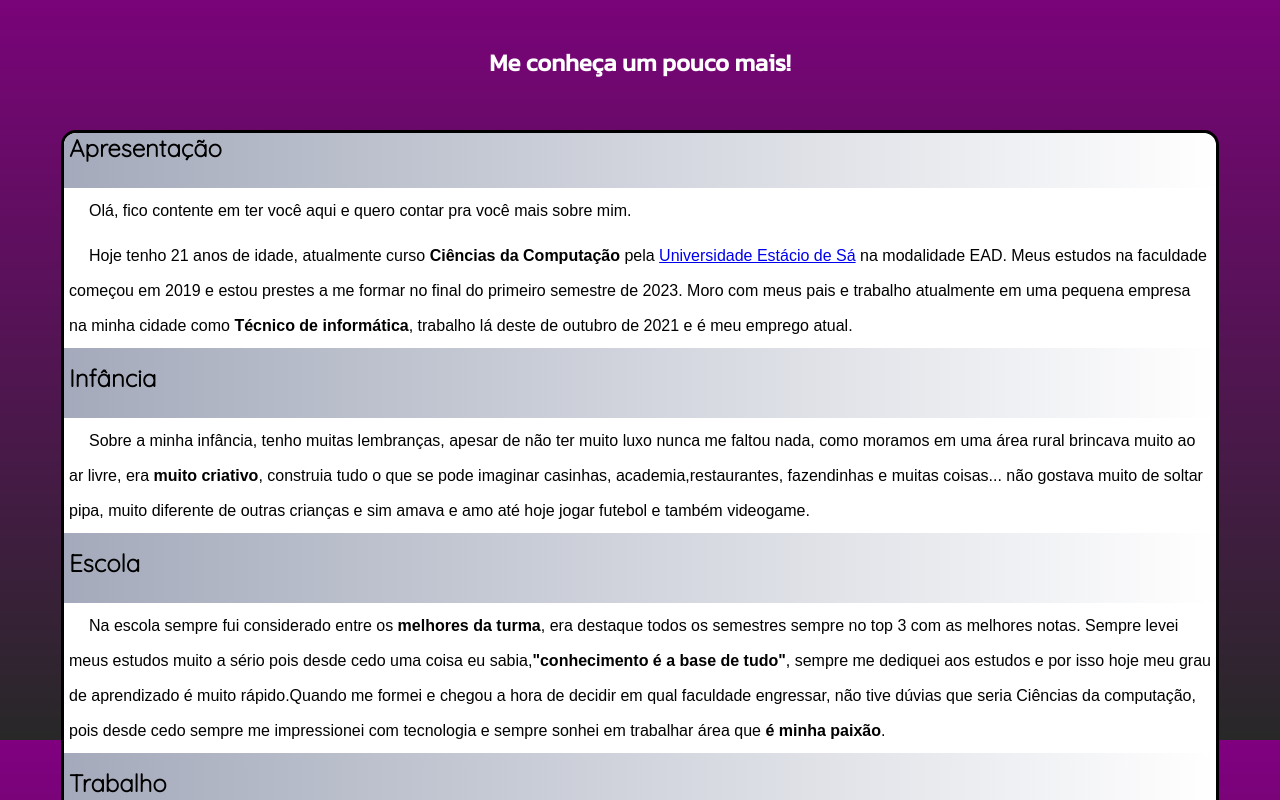
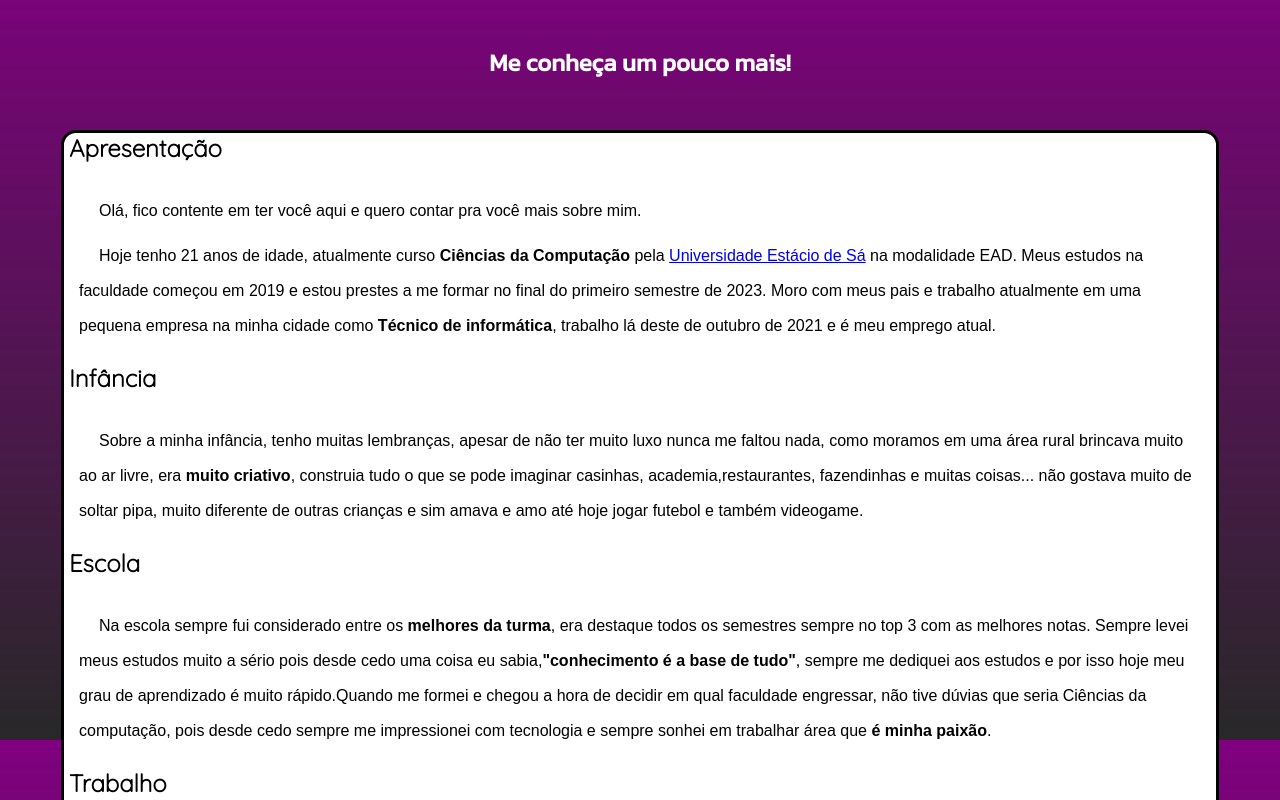
Before and after one commit to LuizSilva0205/Portfolio-Site, a plain HTML site: page index.html in a window 1280 px wide. Shown: the part 4060-4860 px from the top of the page. Drawn offline with nearby package versions, Linux system fonts and the light colour scheme.

Commit message:
new atualização

```diff
--- a/style.css
+++ b/style.css
@@ -200,7 +200,8 @@ section#biografia>h3{
     font-family: 'Quicksand', sans-serif;
     font-weight: bold;
     padding: 15px 0px 25px 5px;
-    font-size: 1.5em;background-image: linear-gradient(to right, rgb(164, 170, 187), white);
+    font-size: 1.5em;
+
 
 
 }
@@ -208,7 +209,8 @@ section#biografia>h3#apre{
     font-family: 'Quicksand', sans-serif;
     font-weight: bold;
     padding: 0px 0px 25px 5px;
-    font-size: 1.5em;background-image: linear-gradient(to right, rgb(164, 170, 187), white);
+    font-size: 1.5em;
+
     border-radius: 12px 15px 0px 0px;
 
 }
@@ -218,6 +220,8 @@ section#biografia>p{
     font-family:Arial, Helvetica, sans-serif ;
     padding: 5px;
     line-height: 35px;
+    padding-left: 15px;
+    padding-right: 15px;
 }
 
 section#exe_HTML{
```
